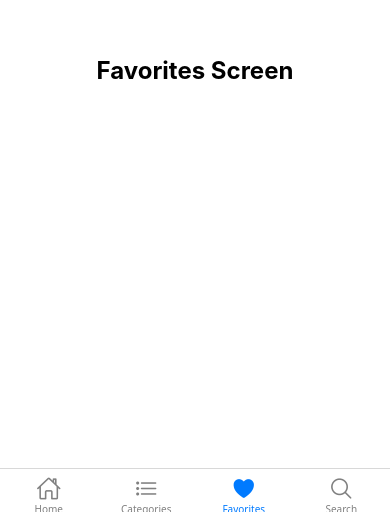
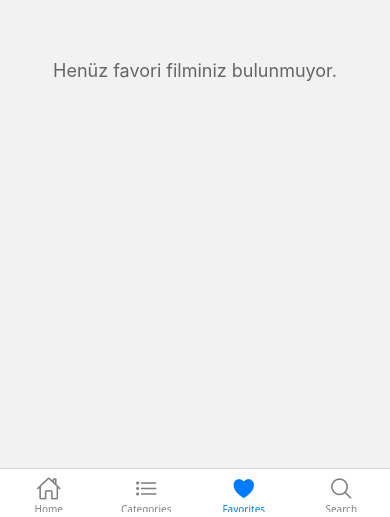
Before and after one commit to SUH3YL/Movie_Wizard, a React Native app: screen /Favorites in a window 390 px wide. Shown: the part 327-844 px from the top of the page. Built offline with nearby package versions, Linux system fonts and the light colour scheme.

Commit message:
Implemented favorites functionality with AsyncStorage: Added favorite movies list, remove from favorites button, and empty state handling

```diff
--- a/package.json
+++ b/package.json
@@ -10,6 +10,7 @@
   },
   "dependencies": {
     "@expo/vector-icons": "^14.1.0",
+    "@react-native-async-storage/async-storage": "^2.1.2",
     "@react-navigation/bottom-tabs": "^7.3.13",
     "@react-navigation/native": "^7.1.9",
     "@react-navigation/native-stack": "^7.3.13",
--- a/screens/FavoritesScreen.js
+++ b/screens/FavoritesScreen.js
@@ -1,10 +1,88 @@
-import React from 'react';
-import { View, Text, StyleSheet } from 'react-native';
+import React, { useState, useEffect } from 'react';
+import {
+  View,
+  Text,
+  StyleSheet,
+  FlatList,
+  TouchableOpacity,
+  ActivityIndicator,
+} from 'react-native';
+import AsyncStorage from '@react-native-async-storage/async-storage';
+import MovieCard from '../components/MovieCard';
 
-const FavoritesScreen = () => {
+const FavoritesScreen = ({ navigation }) => {
+  const [favorites, setFavorites] = useState([]);
+  const [loading, setLoading] = useState(true);
+
+  useEffect(() => {
+    loadFavorites();
+  }, []);
+
+  // Favorileri yükle
+  const loadFavorites = async () => {
+    try {
+      const favoritesData = await AsyncStorage.getItem('favorites');
+      if (favoritesData) {
+        setFavorites(JSON.parse(favoritesData));
+      }
+    } catch (error) {
+      console.error('Favoriler yüklenirken hata:', error);
+    } finally {
+      setLoading(false);
+    }
+  };
+
+  // Favorilerden kaldır
+  const removeFavorite = async (imdbId) => {
+    try {
+      const updatedFavorites = favorites.filter(movie => movie.imdbID !== imdbId);
+      await AsyncStorage.setItem('favorites', JSON.stringify(updatedFavorites));
+      setFavorites(updatedFavorites);
+    } catch (error) {
+      console.error('Favori kaldırılırken hata:', error);
+    }
+  };
+
+  const renderMovieItem = ({ item }) => (
+    <View style={styles.movieCardContainer}>
+      <TouchableOpacity
+        onPress={() => navigation.navigate('MovieInfo', { imdbId: item.imdbID })}
+      >
+        <MovieCard movie={item} />
+      </TouchableOpacity>
+      <TouchableOpacity
+        style={styles.removeButton}
+        onPress={() => removeFavorite(item.imdbID)}
+      >
+        <Text style={styles.removeButtonText}>Favorilerden Kaldır</Text>
+      </TouchableOpacity>
+    </View>
+  );
+
+  if (loading) {
+    return (
+      <View style={styles.loadingContainer}>
+        <ActivityIndicator size="large" color="#0000ff" />
+      </View>
+    );
+  }
+
+  if (favorites.length === 0) {
+    return (
+      <View style={styles.emptyContainer}>
+        <Text style={styles.emptyText}>Henüz favori filminiz bulunmuyor.</Text>
+      </View>
+    );
+  }
+
   return (
     <View style={styles.container}>
-      <Text style={styles.text}>Favorites Screen</Text>
+      <FlatList
+        data={favorites}
+        renderItem={renderMovieItem}
+        keyExtractor={(item) => item.imdbID}
+        contentContainerStyle={styles.listContainer}
+      />
     </View>
   );
 };
@@ -12,12 +90,40 @@ const FavoritesScreen = () => {
 const styles = StyleSheet.create({
   container: {
     flex: 1,
+    backgroundColor: '#fff',
+    paddingTop: 50,
+  },
+  loadingContainer: {
+    flex: 1,
     justifyContent: 'center',
     alignItems: 'center',
-    backgroundColor: '#fff',
   },
-  text: {
-    fontSize: 24,
+  emptyContainer: {
+    flex: 1,
+    justifyContent: 'center',
+    alignItems: 'center',
+    padding: 20,
+  },
+  emptyText: {
+    fontSize: 18,
+    color: '#666',
+    textAlign: 'center',
+  },
+  listContainer: {
+    padding: 10,
+  },
+  movieCardContainer: {
+    marginBottom: 20,
+  },
+  removeButton: {
+    backgroundColor: '#ff4081',
+    padding: 10,
+    borderRadius: 8,
+    marginTop: 8,
+    alignItems: 'center',
+  },
+  removeButtonText: {
+    color: '#fff',
     fontWeight: 'bold',
   },
 });
--- a/screens/MovieInfoScreen.js
+++ b/screens/MovieInfoScreen.js
@@ -9,6 +9,7 @@ import {
   SafeAreaView,
 } from 'react-native';
 import { getMovieById, getPosterUrl } from '../services/api';
+import FavoriteButton from '../components/FavoriteButton';
 
 const MovieInfoScreen = ({ route }) => {
   const [movie, setMovie] = useState(null);
@@ -54,6 +55,9 @@ const MovieInfoScreen = ({ route }) => {
           style={styles.poster}
           resizeMode="contain"
         />
+        <View style={styles.favoriteButtonContainer}>
+          <FavoriteButton movie={movie} />
+        </View>
         <View style={styles.infoContainer}>
           <Text style={styles.title}>{movie.Title}</Text>
           <Text style={styles.year}>{movie.Year}</Text>
@@ -116,6 +120,10 @@ const styles = StyleSheet.create({
     height: 400,
     backgroundColor: '#f0f0f0',
   },
+  favoriteButtonContainer: {
+    alignItems: 'center',
+    marginVertical: 16,
+  },
   infoContainer: {
     padding: 16,
   },
```
Also changed, not shown: 1 other file (tests, documents, lock files or other folders).
